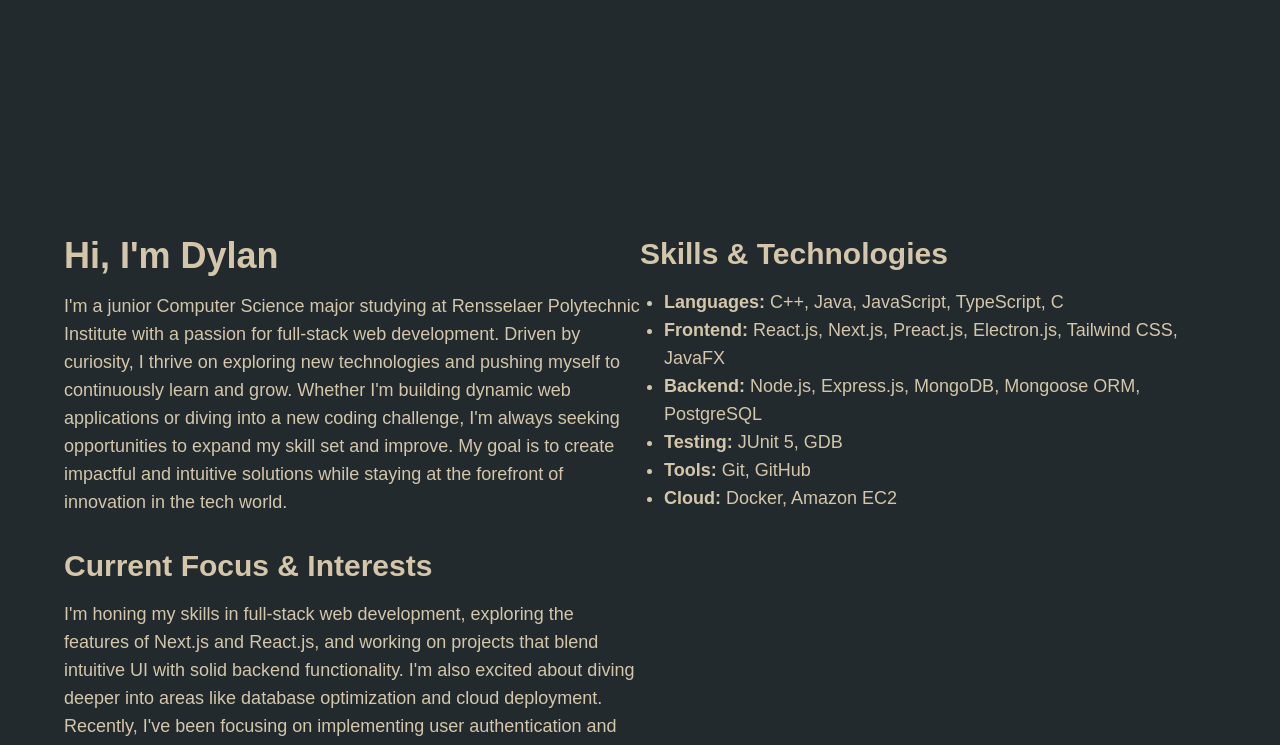
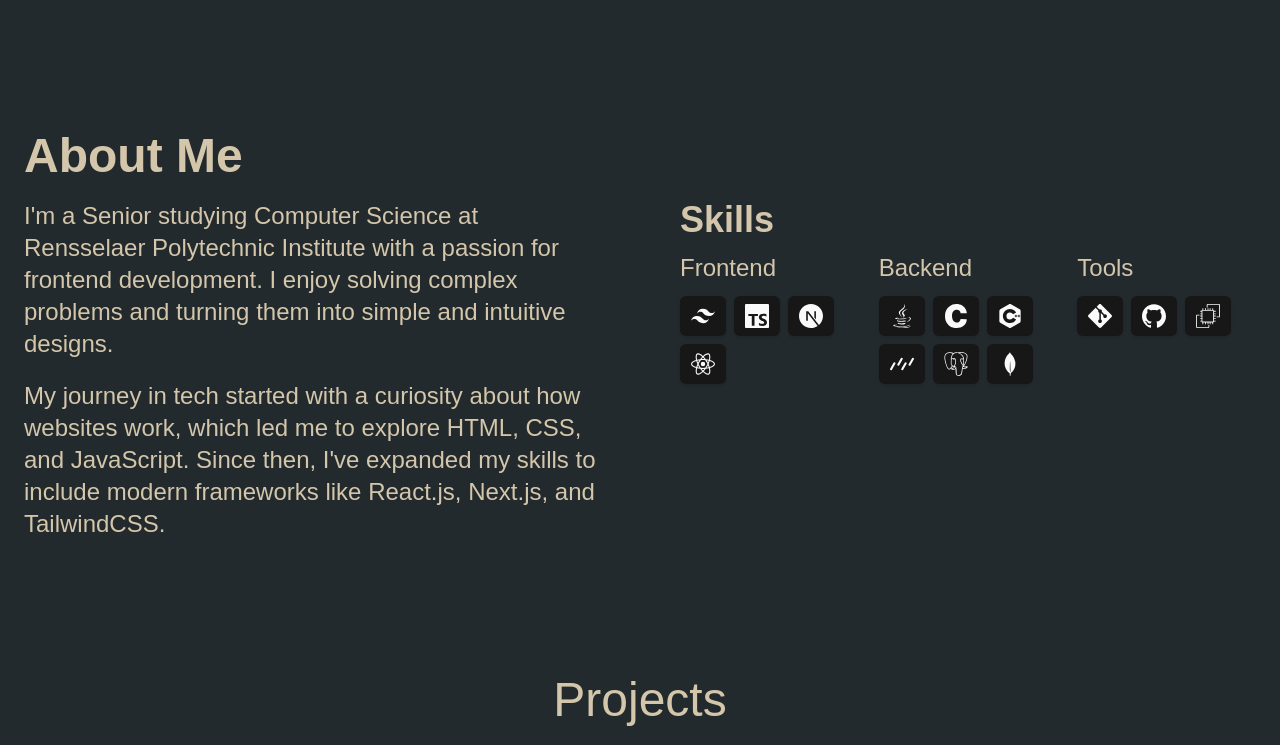
Before and after one commit to Aeonoi/Aeonoi.github.io, a Next.js app: page / in a window 1280 px wide. Shown: the part 900-1645 px from the top of the page. Built offline with nearby package versions, Linux system fonts and the light colour scheme.

Commit message:
refactor: revamp about page to be more short and concise and use icons for skills

```diff
--- a/components/about.tsx
+++ b/components/about.tsx
@@ -1,84 +1,105 @@
 "use client";
-import Background from "./background";
+
+import {
+  SiTailwindcss,
+  SiTypescript,
+  SiNextdotjs,
+  SiReact,
+  SiC,
+  SiCplusplus,
+  SiPostgresql,
+  SiMongodb,
+  SiGit,
+  SiGithub,
+  SiAmazonec2,
+  SiDrizzle,
+} from "react-icons/si";
+import { FaJava } from "react-icons/fa";
+import { Badge } from "./ui/badge";
 
 const About: React.FC = () => {
   return (
     <main id="about" className="scroll-m-14">
-      <Background styles="h-full md:h-screen flex items-center">
-        {/* <div className="grid grid-cols-2 text-black max-w-4xl mx-auto p-6"> */}
-        <div className="grid grid-cols-1 md:grid-cols-2 text-catppuccin_text p-10 w-full justify-items-center">
-          <section className="mb-8 max-w-xl">
-            <h1 className="text-4xl font-bold mb-4">Hi, I'm Dylan</h1>
-            <p className="text-lg text-catppuccin_teal">
-              I'm a junior Computer Science major studying at{" "}
-              <span className="text-catppuccin_red">
-                Rensselaer Polytechnic Institute
-              </span>{" "}
-              with a passion for
-              <span className="text-catppuccin_red">
-                {" "}
-                full-stack web development.
-              </span>{" "}
-              Driven by curiosity, I thrive on exploring new technologies and
-              pushing myself to continuously learn and grow. Whether I'm
-              building dynamic web applications or diving into a new coding
-              challenge, I'm always seeking opportunities to expand my skill set
-              and improve. My goal is to create impactful and intuitive
-              solutions while staying at the forefront of innovation in the tech
-              world.
+      <div className="mb-10">
+        <header className="text-5xl font-bold mb-5">About Me</header>
+        <div className="grid grid-cols-2 gap-20">
+          {/* About Me  */}
+          <div className="grid grid-rows-2 text-2xl gap-5">
+            <p>
+              I'm a Senior studying Computer Science at Rensselaer Polytechnic
+              Institute with a passion for frontend development. I enjoy solving
+              complex problems and turning them into simple and intuitive
+              designs.
             </p>
-          </section>
-
-          <section className="mb-8 max-w-xl">
-            <h2 className="text-3xl font-semibold mb-4">
-              Skills & Technologies
-            </h2>
-            <ul className="list-disc ml-6 text-lg text-catppuccin_teal">
-              <li>
-                <strong className="text-catppuccin_red">Languages:</strong> C++,
-                Java, JavaScript, TypeScript, C
-              </li>
-              <li>
-                <strong className="text-catppuccin_red">Frontend: </strong>
-                React.js, Next.js, Preact.js, Electron.js, Tailwind CSS, JavaFX
-              </li>
-              <li>
-                <strong className="text-catppuccin_red">Backend: </strong>
-                Node.js, Express.js, MongoDB, Mongoose ORM, PostgreSQL
-              </li>
-              <li>
-                <strong className="text-catppuccin_red">Testing:</strong> JUnit
-                5, GDB
-              </li>
-              <li>
-                <strong className="text-catppuccin_red">Tools:</strong> Git,
-                GitHub
-              </li>
-              <li>
-                <strong className="text-catppuccin_red">Cloud:</strong> Docker,
-                Amazon EC2
-              </li>
-            </ul>
-          </section>
-
-          <section className="mb-8 max-w-xl">
-            <h2 className="text-3xl font-semibold mb-4">
-              Current Focus & Interests
-            </h2>
-            <p className="text-lg text-catppuccin_teal">
-              I'm honing my skills in full-stack web development, exploring the
-              features of <span className="text-catppuccin_red">Next.js</span>{" "}
-              and <span className="text-catppuccin_red">React.js</span>, and
-              working on projects that blend intuitive UI with solid backend
-              functionality. I'm also excited about diving deeper into areas
-              like database optimization and cloud deployment. Recently, I've
-              been focusing on implementing user authentication and OAuth to
-              enhance security in my applications. In my free time, I’m
-              exploring the Angular web framework and its diverse applications.
+            <p>
+              My journey in tech started with a curiosity about how websites
+              work, which led me to explore HTML, CSS, and JavaScript. Since
+              then, I've expanded my skills to include modern frameworks like
+              React.js, Next.js, and TailwindCSS.
             </p>
-          </section>
+          </div>
+          {/* Skills */}
+          <div>
+            <header className="font-semibold text-4xl">Skills</header>
+            <div className="grid grid-cols-3 gap-5 mt-3 h-full">
+              <div>
+                <header className="text-2xl">Frontend</header>
+                <div className="pt-3 flex flex-wrap w-full gap-2">
+                  <Badge className="h-10 text-2xl">
+                    <SiTailwindcss />
+                  </Badge>
+                  <Badge className="h-10 text-2xl">
+                    <SiTypescript />
+                  </Badge>
+                  <Badge className="h-10 text-2xl">
+                    <SiNextdotjs />
+                  </Badge>
+                  <Badge className="h-10 text-2xl">
+                    <SiReact />
+                  </Badge>
+                </div>
+              </div>
+              <div className="h-full">
+                <header className="text-2xl">Backend</header>
+                <div className="pt-3 flex flex-wrap w-full gap-2">
+                  <Badge className="h-10 text-2xl">
+                    <FaJava />
+                  </Badge>
+                  <Badge className="h-10 text-2xl">
+                    <SiC />
+                  </Badge>
+                  <Badge className="h-10 text-2xl">
+                    <SiCplusplus />
+                  </Badge>
+                  <Badge className="h-10 text-2xl">
+                    <SiDrizzle />
+                  </Badge>
+                  <Badge className="h-10 text-2xl">
+                    <SiPostgresql />
+                  </Badge>
+                  <Badge className="h-10 text-2xl">
+                    <SiMongodb />
+                  </Badge>
+                </div>
+              </div>
+              <div>
+                <header className="text-2xl">Tools</header>
+                <div className="pt-3 flex flex-wrap w-full gap-2">
+                  <Badge className="h-10 text-2xl">
+                    <SiGit />
+                  </Badge>
+                  <Badge className="h-10 text-2xl">
+                    <SiGithub />
+                  </Badge>
+                  <Badge className="h-10 text-2xl">
+                    <SiAmazonec2 />
+                  </Badge>
+                </div>
+              </div>
+            </div>
+          </div>
         </div>
-      </Background>
+      </div>
     </main>
   );
 };
--- a/components/background.tsx
+++ b/components/background.tsx
@@ -8,10 +8,7 @@ interface Props {
  */
 const Background: React.FC<Props> = ({ children, styles }) => {
   return (
-    <section
-      // className={`relative bg-gradient-to-r from-catppuccin_blue via-catppuccin_lavender to-catppuccin_mauve bg-black opacity-95 ${styles}`}
-      className={`relative bg-background  ${styles}`}
-    >
+    <section className={`relative bg-background  ${styles}`}>
       {children}
     </section>
   );
```
